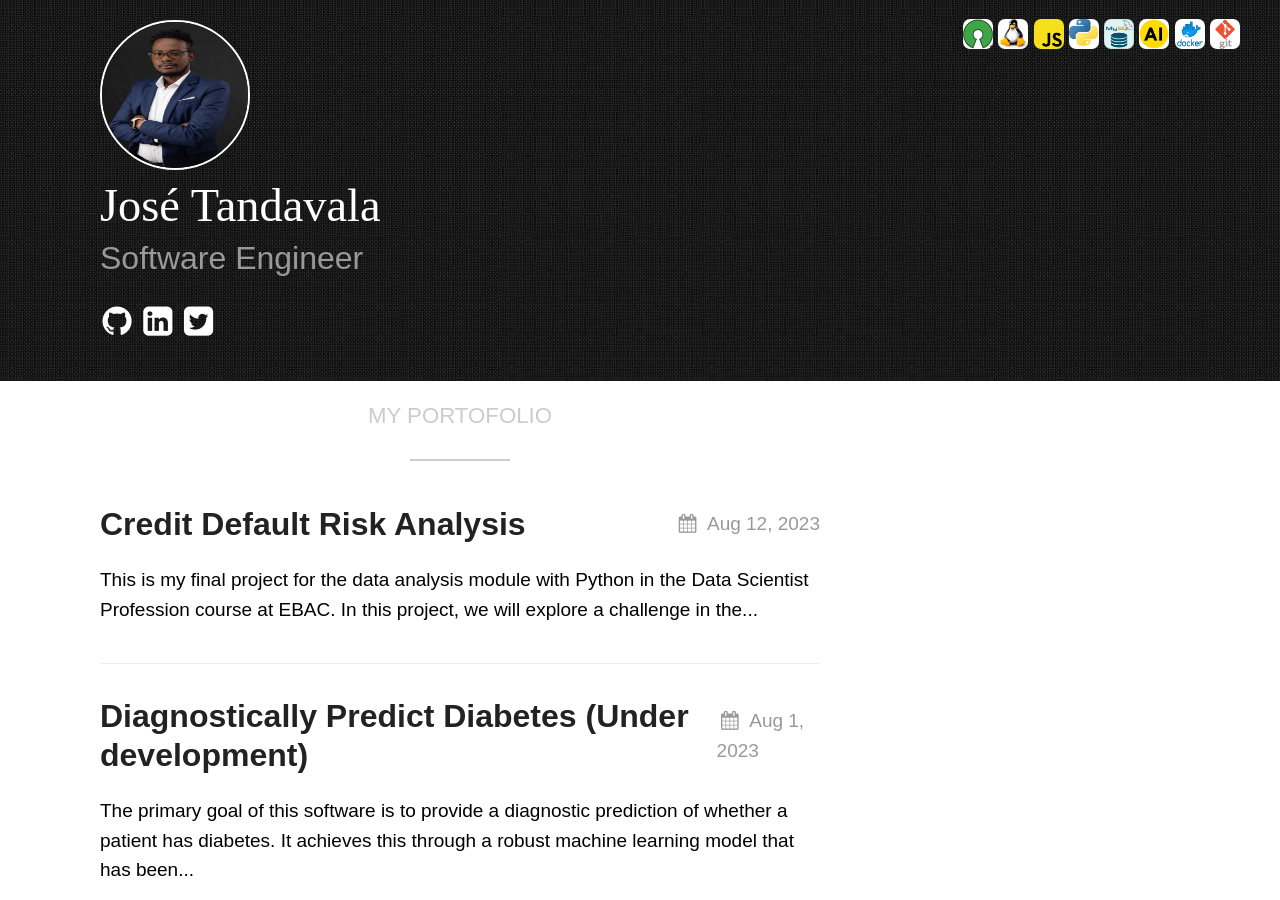
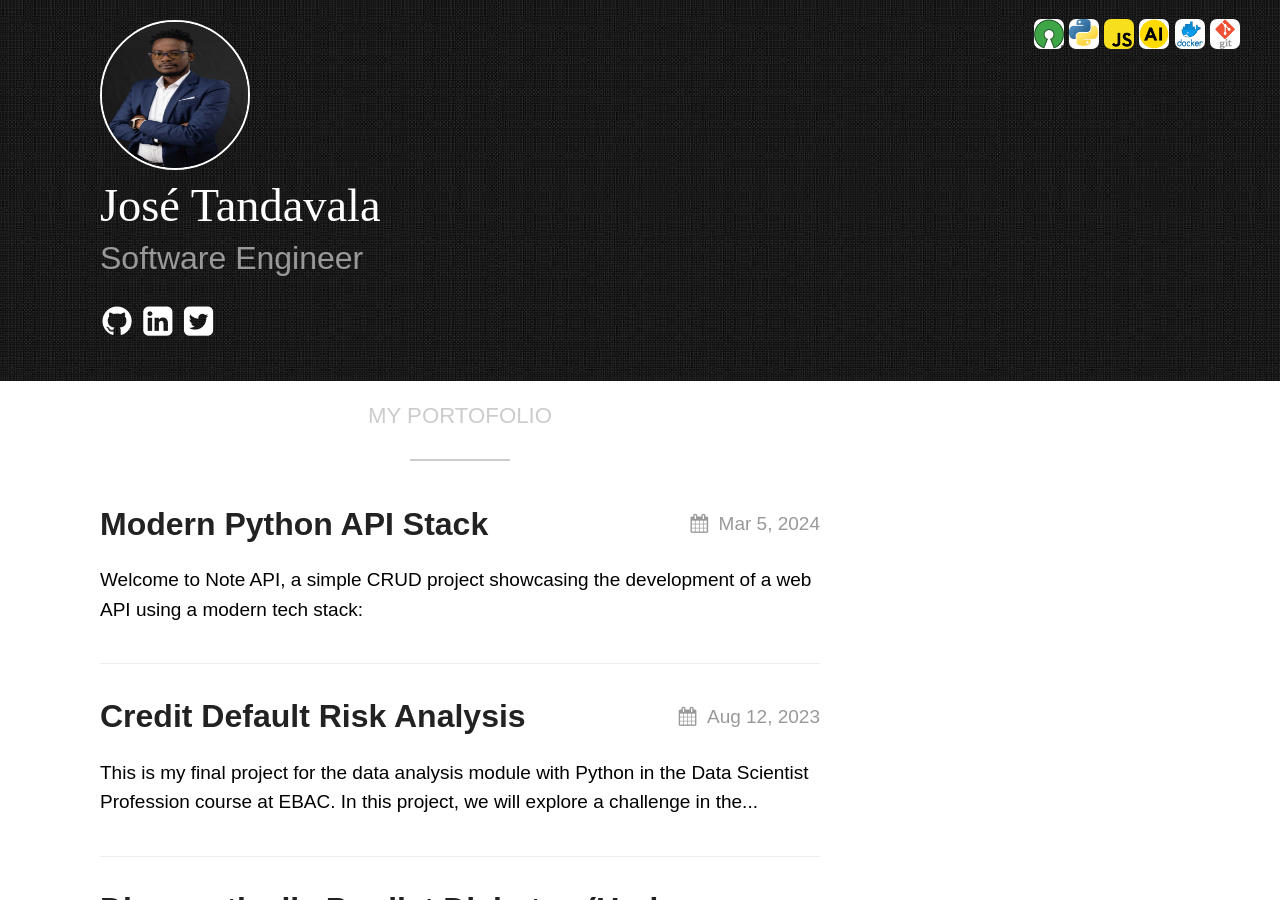
Before and after one commit to tandavala/tandavala.github.io, a Jekyll site: the page built from index.markdown, in a window 1280 px wide and 900 px high. Built offline with Jekyll 4.4.1, drawn with Linux system fonts in a browser that asks for light colours.

Commit message:
:sparkles: (Modern Python API) add one more project

````diff
--- a/_includes/page_header.html
+++ b/_includes/page_header.html
@@ -2,10 +2,8 @@
   <div class="center">
     <ul>
       <li><img src="/assets/images/opensource.png" /></li>
-      <li><img src="/assets/images/linux.jpeg" /></li>
+      <li><img src="/assets/images/python.jpeg" /></li>
       <li><img src="/assets/images/js.png" /></li>
-      <li><img src="/assets/images/python.jpeg" /></li>
-      <li><img src="/assets/images/mysql.png" /></li>
       <li><img src="/assets/images/ai.png" /></li>
       <li><img src="/assets/images/docker.png" /></li>
       <li><img src="/assets/images/git.png" /></li>
--- /dev/null
+++ b/_posts/2024-03-05-modern-python-api.markdown
@@ -0,0 +1,37 @@
+---
+layout: post
+title: "Modern Python API Stack"
+description: Welcome to Note API, a simple CRUD project showcasing the development of a web API using a modern tech stack.
+
+date: 2024-03-05 06:06:12 +0530
+categories: Python FastAPI Docker Pytest
+---
+
+Welcome to Note API, a simple CRUD project showcasing the development of a web API using a modern tech stack:
+
+- FastAPI: A high-performance web framework for building APIs with Python, known for its speed, simplicity, and intuitive design.
+- Docker and Docker Compose: Tools for containerization, enabling seamless deployment and scalability of applications across different environments.
+- PostgreSQL: A powerful open-source relational database management system, chosen here for its reliability, performance, and robust feature set.
+- Pytest: A flexible and easy-to-use testing framework for Python, essential for ensuring the correctness and stability of our application through automated tests.
+
+# Local Setup Guide
+
+A Step by Step to reproducing the Modern Python API codebase, but first make sure that you have docker and docker compose set and running.
+
+1. Clone the repository:
+```git clone https://github.com/tandavala/morden-python-api.git```
+
+2. Navigate to the Project Directory:
+```cd morden-python-api```
+
+3. Build and Start Docker Containers:
+```docker-compose up -d --build```
+
+4. Run Tests:
+```docker-compose exec web pytest .```
+
+# Project link
+
+GitHub [link](https://github.com/tandavala/morden-python-api)
+
+<a href="#" id="back">Go back</a>
````
